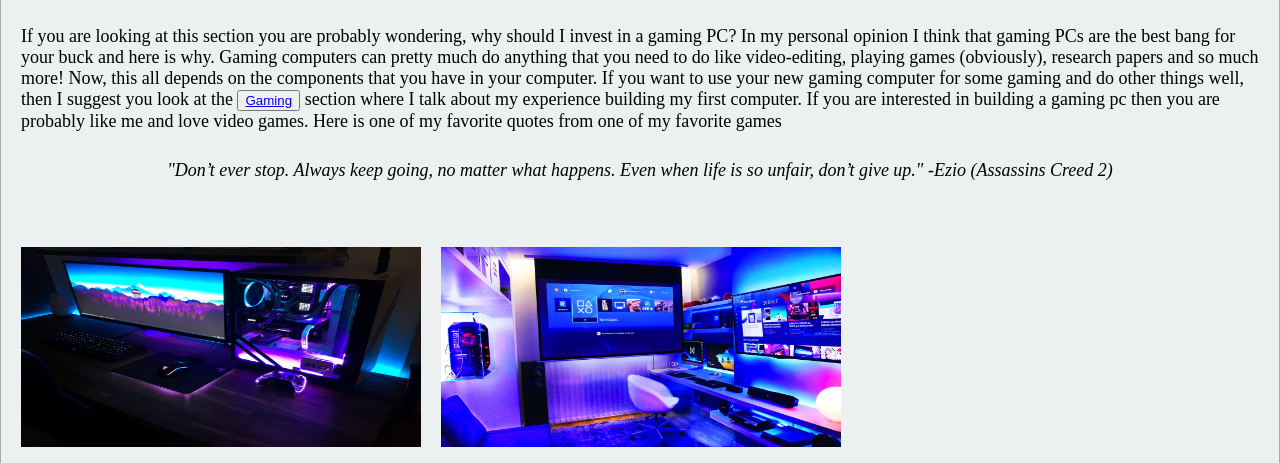
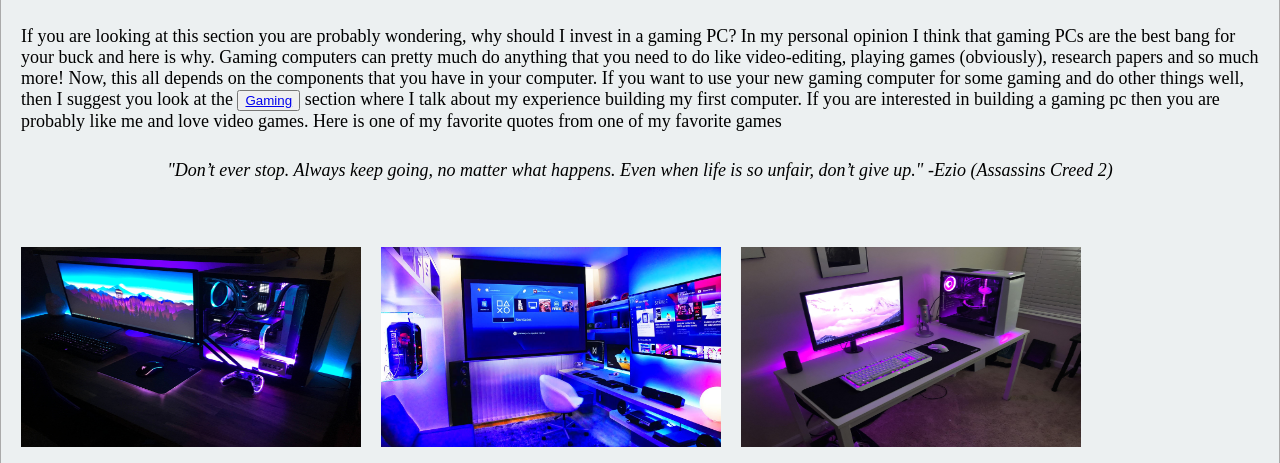
Before and after one commit to DTerrell77/Udacity-Projects, a plain HTML site: page Personal Blog Website/index.html in a window 1280 px wide. Shown: the part 280-743 px from the top of the page. Drawn offline with Linux system fonts and the light colour scheme; files whose address does not match are found by name.

Commit message:
Add files via upload

```diff
--- a/Personal Blog Website/Styles/images.css
+++ b/Personal Blog Website/Styles/images.css
@@ -1,6 +1,6 @@
 img{
     padding: 10px;
-    width: 400px;
+    width: 340px;
     height: 200px;
 }
 #amazon{
```
